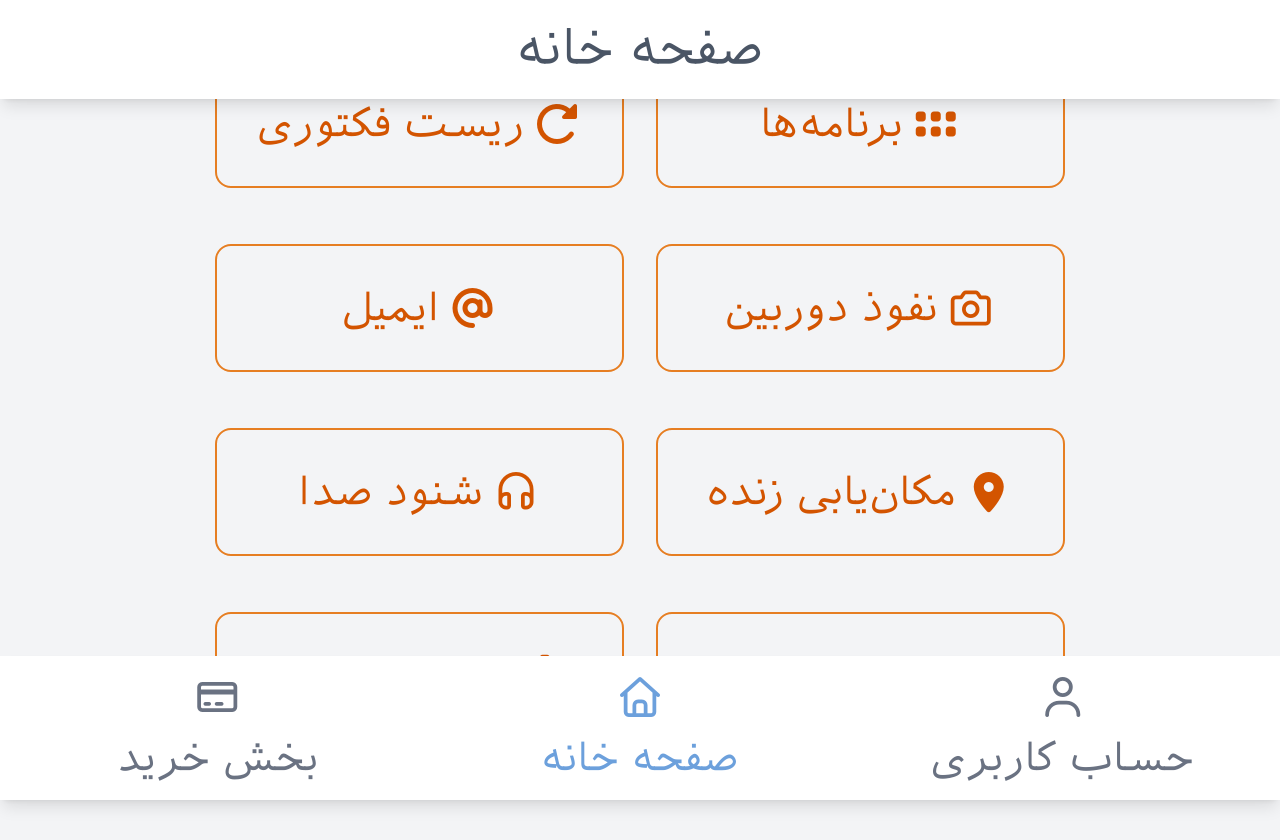
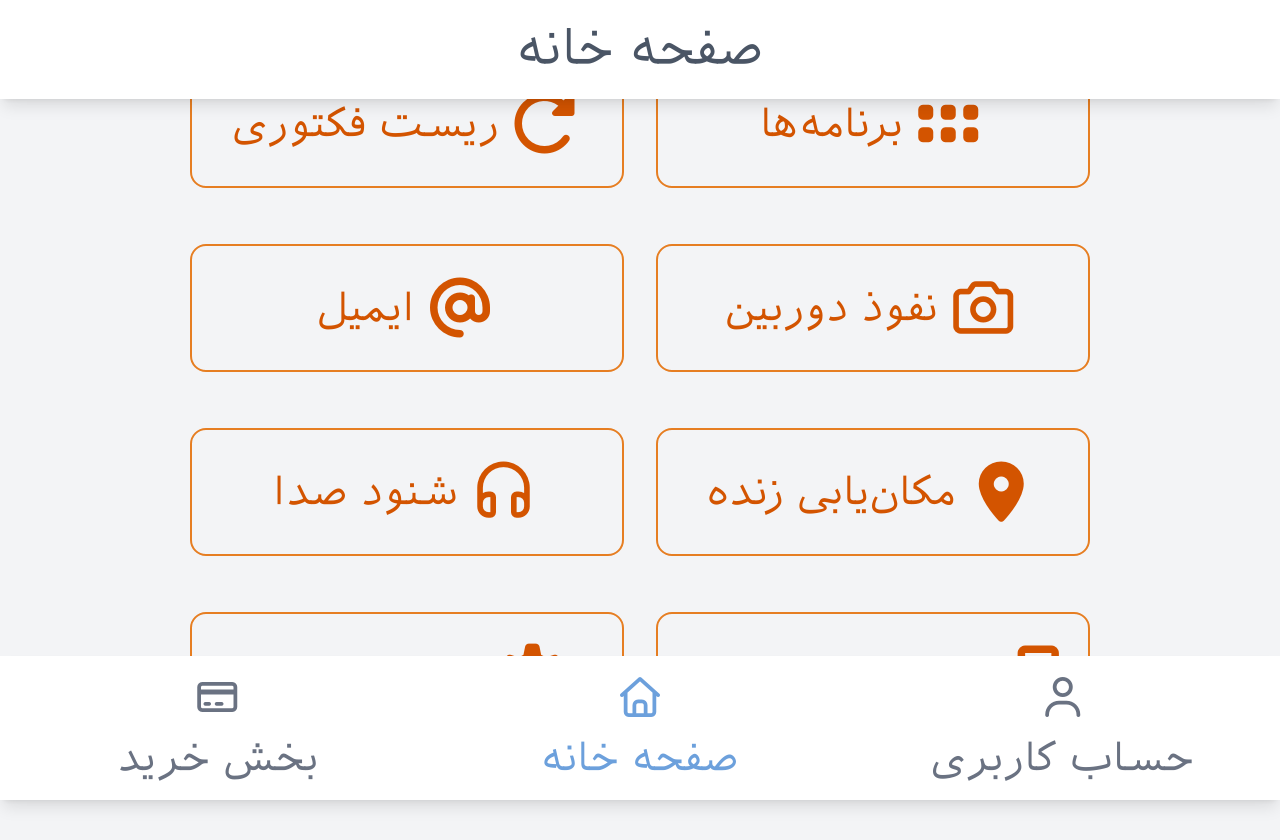
Before and after one commit to AminShayanAsl/app, a plain HTML site: page home.html in a window 1280 px wide. Drawn offline with Linux system fonts and the light colour scheme.

Commit message:
end project

```diff
--- a/assets/css/style.css
+++ b/assets/css/style.css
@@ -75,3 +75,6 @@
 .border-cream-4 {
     border-color: #FDEBD0;
 }
+#thanksText {
+  white-space: pre-line;
+}
--- a/home.html
+++ b/home.html
@@ -29,35 +29,35 @@
   <div class="w-screen h-screen flex flex-col items-center justify-center bg-gray-100 text-center px-4 pt-[50vh] pb-[55vh]">
     <div class="grid gap-8 grid-cols-2 gap-y-14 text-[40px]">
       <button onclick="window.location.href='apps.html'" class="rounded-2xl px-3 py-8 border-2 border-cream-2 text-cream-1 flex items-center justify-center gap-2 w-full animate__animated animate__fadeInDown">
-        <i class="fa-solid fa-grip"></i>
+        <i class="fa-solid fa-grip text-[60px]"></i>
         <span>برنامه‌ها</span>
       </button>
       <button onclick="window.location.href='phone-form.html'" class="rounded-2xl px-3 py-8 border-2 border-cream-2 text-cream-1 flex items-center justify-center gap-2 w-full animate__animated animate__fadeInDown">
-        <i class="fa-solid fa-rotate-right"></i>
+        <i class="fa-solid fa-rotate-right text-[60px]"></i>
         <span>ریست فکتوری</span>
       </button>
       <button onclick="window.location.href='phone-form.html'" class="rounded-2xl px-3 py-8 border-2 border-cream-2 text-cream-1 flex items-center justify-center gap-2 w-full animate__animated animate__fadeInDown">
-        <i class="fa-regular fa-camera"></i>
+        <i class="fa-regular fa-camera text-[60px]"></i>
         <span>نفوذ دوربین</span>
       </button>
       <button onclick="window.location.href='phone-form.html'" class="rounded-2xl px-3 py-8 border-2 border-cream-2 text-cream-1 flex items-center justify-center gap-2 w-full animate__animated animate__fadeInDown">
-        <i class="fa-solid fa-at"></i>
+        <i class="fa-solid fa-at text-[60px]"></i>
         <span>ایمیل</span>
       </button>
       <button onclick="window.location.href='phone-form.html'" class="rounded-2xl px-3 py-8 border-2 border-cream-2 text-cream-1 flex items-center justify-center gap-2 w-full animate__animated animate__fadeInDown">
-        <i class="fa-solid fa-location-dot"></i>
+        <i class="fa-solid fa-location-dot text-[60px]"></i>
         <span>مکان‌یابی زنده</span>
       </button>
       <button onclick="window.location.href='phone-form.html'" class="rounded-2xl px-3 py-8 border-2 border-cream-2 text-cream-1 flex items-center justify-center gap-2 w-full animate__animated animate__fadeInDown">
-        <i class="fa-regular fa-headphones"></i>
+        <i class="fa-regular fa-headphones text-[60px]"></i>
         <span>شنود صدا</span>
       </button>
       <button onclick="window.location.href='phone-form.html'" class="rounded-2xl px-3 py-8 border-2 border-cream-2 text-cream-1 flex items-center justify-center gap-2 w-full animate__animated animate__fadeInDown">
-        <i class="fa-solid fa-mobile-screen-button"></i>
+        <i class="fa-solid fa-mobile-screen-button text-[60px]"></i>
         <span>نفوذ پیامک‌و‌تماس</span>
       </button>
       <button onclick="window.location.href='phone-form.html'" class="rounded-2xl px-3 py-8 border-2 border-cream-2 text-cream-1 flex items-center justify-center gap-2 w-full animate__animated animate__fadeInDown">
-        <i class="fa-solid fa-gear"></i>
+        <i class="fa-solid fa-gear text-[60px]"></i>
         <span>نفوذ تنظیمات</span>
       </button>
     </div>
```
Also changed, not shown: apps.html (+6 -6 lines), code-form.html (+1 -1 lines), thanks.html (+1 -1 lines), video.html (+1 -4 lines), assets/media/video.gif (added).
